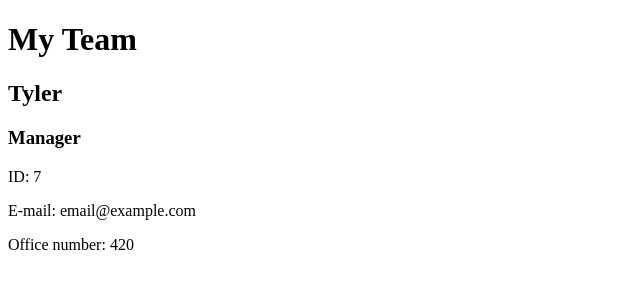
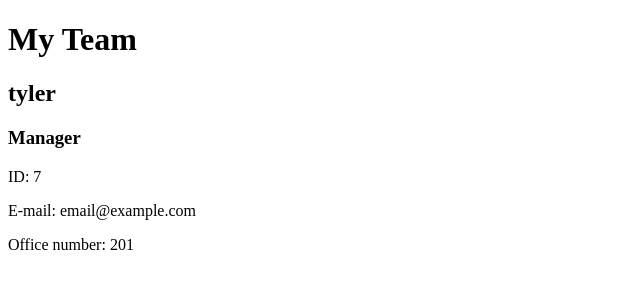
Before and after one commit to taholton748/Team_Maker, a website: page My_Team.html in a window 1280 px wide. Shown: the full height of the page, 0-640 px from the left. Drawn offline with Linux system fonts and the light colour scheme.

```diff
--- a/My_Team.html
+++ b/My_Team.html
@@ -13,11 +13,13 @@
     <h1>My Team</h1>
     </header>
     <main>
-    <h2>Tyler</h2>
+    <div>
+    <h2>tyler</h2>
     <h3>Manager</h3>
     <p>ID: 7</p>
     <p>E-mail: email@example.com</p>
-    <p>Office number: 420</p>
+    <p>Office number: 201</p>
+    </div>
     </main>
   </body>
   </html>
```
Also changed, not shown: index.js (+6 -5 lines), lib/Employee.js (added), lib/Engineer.js (added), lib/Intern.js (added), lib/Manager.js (added).
